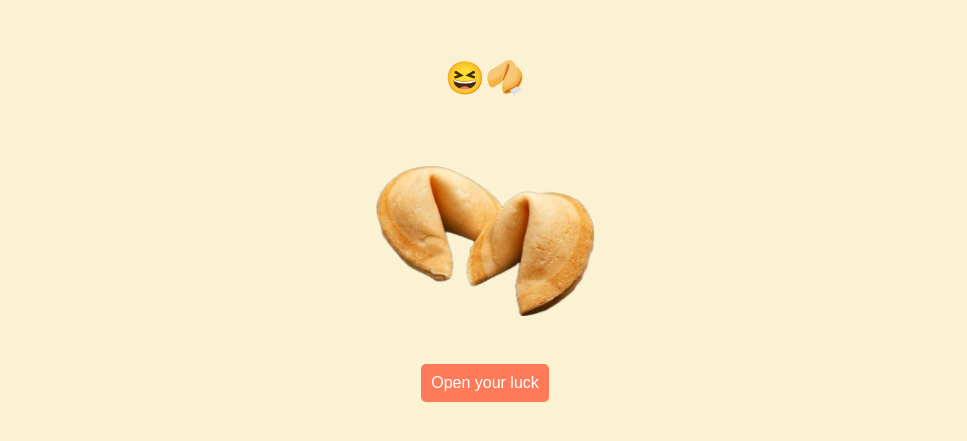
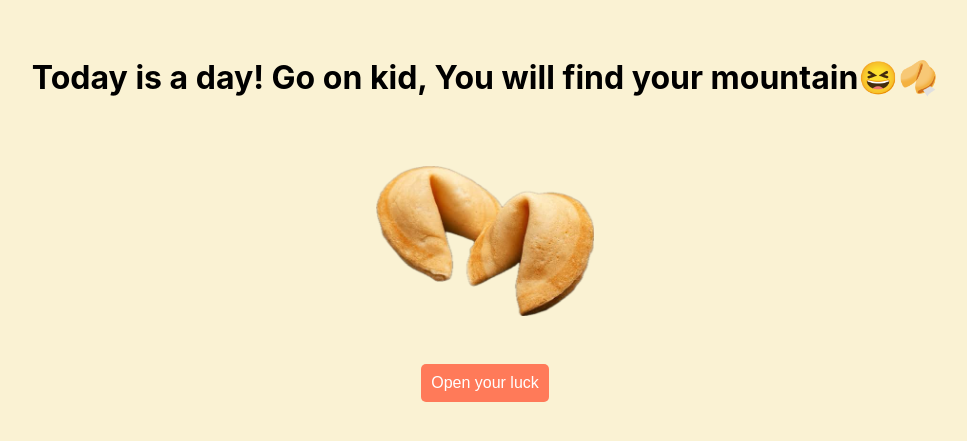
Before and after one commit to lenayoo/hellomyday, a React (Create React App) app: page / in a window 1280 px wide. Shown: the part 181-622 px from the top of the page, without its empty margins (155-1122 px from the left). Built offline with nearby package versions, Linux system fonts and the light colour scheme.

Commit message:
add sentence

```diff
--- a/src/App.js
+++ b/src/App.js
@@ -14,7 +14,9 @@ function App() {
   }
   return (
     <div className="App">
-      <h1 className="header-text">😆🥠</h1>
+      <h1 className="header-text">
+        Today is a day! Go on kid, You will find your mountain😆🥠
+      </h1>
       <img src={cookie} alt="main" className="cookie" />
       <div>
         <button className="btn-cookie" onClick={randomFortune}>
```
